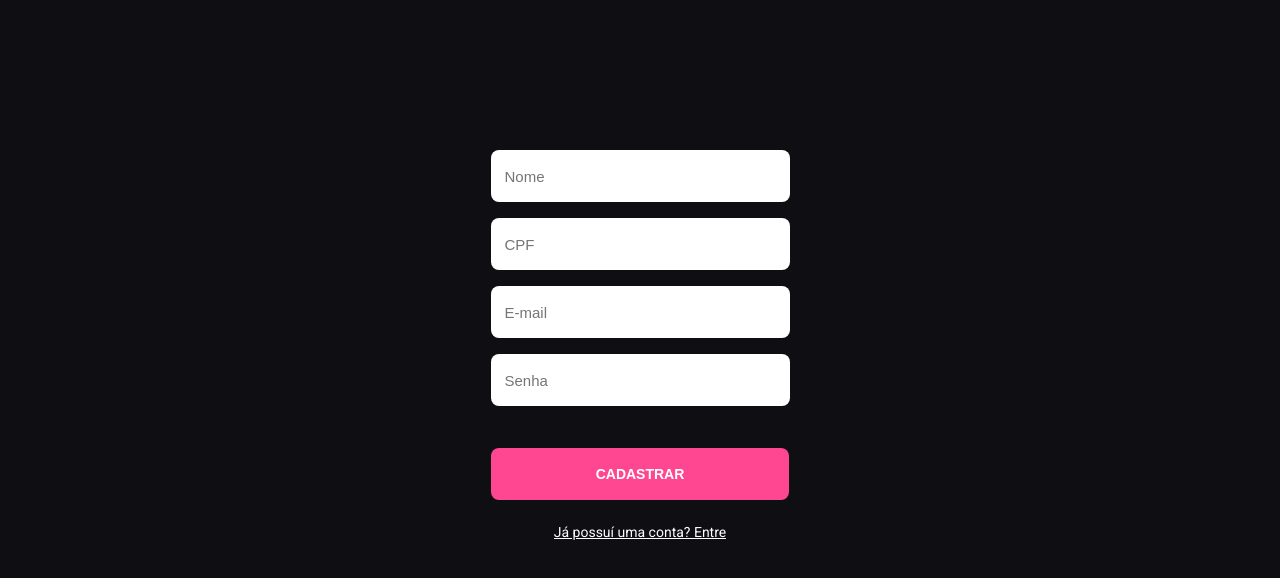
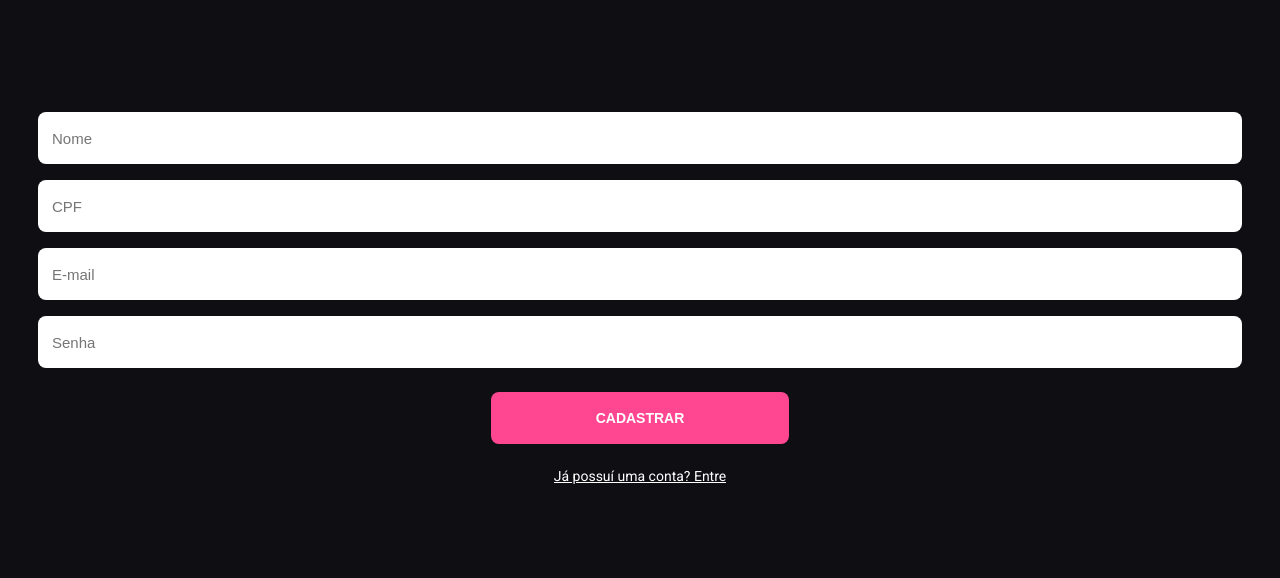
Before and after one commit to NicoleJCLemes/projeto-driven-plus, a React (Create React App) app: page /sign-up in a window 1280 px wide. Shown: the top 578 px of the page. Built offline with nearby package versions, Linux system fonts and the light colour scheme.

Commit message:
project done

```diff
--- a/src/GlobalStyle.js
+++ b/src/GlobalStyle.js
@@ -34,9 +34,6 @@ const GlobalStyle = createGlobalStyle`
     body {
         line-height: 1;
     }
-    ol, ul {
-        list-style: none;
-    }
     blockquote, q {
         quotes: none;
     }
@@ -55,6 +52,7 @@ const GlobalStyle = createGlobalStyle`
     }
     a {
         text-decoration: none;
+        color: #FFFFFF;
     }
     .root {
         background-color: #0E0E13;
--- a/src/components/App.js
+++ b/src/components/App.js
@@ -13,9 +13,10 @@ function App() {
     const [apiData, setApiData] = useState('');
     const savedToken = localStorage.getItem("token");
     const [token, setToken] = useState(savedToken);
+    const [membershipId, setMembershipId] = useState(null);
 
     return(
-        <UserContext.Provider value={{apiData, setApiData, token, setToken}}>
+        <UserContext.Provider value={{apiData, setApiData, token, setToken, membershipId, setMembershipId}}>
             <BrowserRouter>
                 <GlobalStyle />
                 <Routes>
--- /dev/null
+++ b/src/components/ConfirmationScreen.js
@@ -0,0 +1,100 @@
+import axios from "axios";
+import { useContext } from "react";
+import { useNavigate } from "react-router-dom";
+import UserContext from "../contexts/UserContext";
+import styled from 'styled-components';
+
+function ConfirmationScreen(props) {
+
+    const {confirm, price, clientData, membershipId, setConfirm} = props;
+    const {token} = useContext(UserContext);
+    const body = {membershipId, ...clientData};
+    const navigate = useNavigate();
+
+    function sendData() {
+        const URL = "https://mock-api.driven.com.br/api/v4/driven-plus/subscriptions";
+        const promise = axios.post(URL, body, {
+            headers: {
+                "Authorization": `Bearer ${token}`
+            }
+        })
+        promise.then(() => navigate('/home'));
+        promise.catch(() => alert('Não foi possível realizar sua assinatura'));
+    }
+
+    return confirm === true ? (
+            <Div className="confirmation">
+                <ion-icon onClick={() => setConfirm(false)} name="close-circle"></ion-icon>
+                <div className="box">
+                    <p>Tem certeza que deseja assinar o plano Driven Plus (R$ {price})?</p>
+                    <div className="buttons">
+                        <button onClick={() => setConfirm(false)}>Não</button>
+                        <button onClick={sendData}>Sim</button>
+                    </div>
+                </div>
+            </Div>
+        ) : (
+            <>
+            </>
+        )
+}
+
+const Div = styled.div`
+    z-index: 1;
+    width: 100vw;
+    height: 100vh;
+    background-color: rgba(0, 0, 0, 0.6);
+    position: absolute;
+    inset: 0;
+    display: flex;
+    justify-content: center;
+    align-items: center;
+
+    .box {
+        background-color: #FFFFFF;
+        width: 248px;
+        height: 210px;
+        background: #FFFFFF;
+        border-radius: 12px;
+    }
+
+    ion-icon {
+        position: absolute;
+        top: 24px;
+        right: 22px;
+        font-size: 35px;
+        color: #FFFFFF;
+    }
+
+    p {
+        font-weight: 700;
+        font-size: 18px;
+        line-height: 21px;
+        text-align: center;
+        color: #000000;
+        margin: 33px 22px 47px 22px;
+    }
+
+    button {
+        width: 95px;
+        height: 52px;
+        border-radius: 8px;
+        border: none;
+        color: #FFFFFF;
+        background-color: #FF4791;
+    }
+
+    .buttons {
+        display: flex;
+        justify-content: space-between;
+        margin: 0 22px;
+
+        button:first-child {
+            background-color: #CECECE;
+        }
+    }
+
+
+`
+
+export default ConfirmationScreen;
--- a/src/components/Login.js
+++ b/src/components/Login.js
@@ -27,46 +27,60 @@ function Login() {
             password
         })
 
+        function whichPage(data) {
+            if (data.membership === null) {
+                navigate('/subscriptions');
+            } else {navigate('/home')}
+        }
+
         promise.then((response) => {
             const {data} = response;
             localStorage.setItem("token", `${data.token}`);
             setToken(data.token);
             setApiData(data);
-            navigate('/subscriptions');
+            whichPage(data);
         })
         promise.catch(() => alert("Não foi possível realizar o seu login."), setIsLoading(false))
     }
 
     return isLoading === false ? (
-        <>
+        <Div>
             <Logo src={logo} alt="driven plus" />
             <Form onSubmit={login}>
-                <input type='email' placeholder='E-mail' required onChange={(e) => setEmail(e.target.value)} />
-                <input type='password' placeholder='Senha' required onChange={(e) => setPassword(e.target.value)} />
+                <Input type='email' placeholder='E-mail' required onChange={(e) => setEmail(e.target.value)} />
+                <Input type='password' placeholder='Senha' required onChange={(e) => setPassword(e.target.value)} />
                 <Button type='submit'>ENTRAR</Button>
                 <Link to="/sign-up"><p>Não possuí uma conta? Cadastre-se</p></Link>
             </Form>
-        </>
+        </Div>
     ) : (
-        <>
+        <Div>
             <Logo src={logo} alt="driven plus" />
             <Form>
-                <input className='opacity' type='email' placeholder='E-mail' disabled />
-                <input className='opacity' type='password' placeholder='Senha' disabled />
+                <Input className='opacity' type='email' placeholder='E-mail' disabled />
+                <Input className='opacity' type='password' placeholder='Senha' disabled />
                 <Button type='submit' disabled>
                     <ThreeDots color="#FFFFFF" height={13} width={298} />
                 </Button>
                 <p>Não possuí uma conta? Cadastre-se</p>
             </Form>
-        </>
+        </Div>
     )
 }
 
 const Logo = styled.img`
-    margin: 134px auto 62px auto;
+    margin: 134px 0 62px 0;
     width: 299px;
     height: 49px;
     display: flex;
 `
 
+const Div = styled.div`
+    padding: 0 38px;
+`
+
+const Input = styled.input`
+    margin-bottom: 16px;
+`
+
 export default Login
--- a/src/components/SignUp.js
+++ b/src/components/SignUp.js
@@ -4,6 +4,7 @@ import { Link, useNavigate } from "react-router-dom";
 import axios from 'axios';
 import { ThreeDots } from "react-loader-spinner";
 import { useState } from "react";
+import styled from 'styled-components';
 
 function SignUp() {
 
@@ -33,28 +34,40 @@ function SignUp() {
 
 
     return isLoading === false ? (
+        <Div>
             <Form onSubmit={signUp}>
-            <div></div>
-            <input type='text' placeholder='Nome' required onChange={(e) => setName(e.target.value)} />
-            <input type='number' placeholder='CPF' required onChange={(e) => setCpf(e.target.value)} />
-            <input type='email' placeholder='E-mail' required onChange={(e) => setEmail(e.target.value)} />
-            <input type='password' placeholder='Senha' required onChange={(e) => setPassword(e.target.value)} />
+                <div className="dark-space"></div>
+                <Input type='text' placeholder='Nome' required onChange={(e) => setName(e.target.value)} />
+                <Input type='number' placeholder='CPF' required onChange={(e) => setCpf(e.target.value)} />
+                <Input type='email' placeholder='E-mail' required onChange={(e) => setEmail(e.target.value)} />
+                <Input type='password' placeholder='Senha' required onChange={(e) => setPassword(e.target.value)} />
                 <Button type="submit">CADASTRAR</Button>
                 <Link to="/"><p>Já possuí uma conta? Entre</p></Link>
             </Form>
+        </Div>
     ) : (
+        <Div>
             <Form>
                 <div></div>
-            <input className="opacity" type='text' placeholder='Nome' disabled/>
-            <input className="opacity" type='number' placeholder='CPF' disabled/>
-            <input className="opacity" type='email' placeholder='E-mail' disabled/>
-            <input className="opacity" type='password' placeholder='Senha' disabled/>
+                <Input className="opacity" type='text' placeholder='Nome' disabled/>
+                <Input className="opacity" type='number' placeholder='CPF' disabled/>
+                <Input className="opacity" type='email' placeholder='E-mail' disabled/>
+                <Input className="opacity" type='password' placeholder='Senha' disabled/>
                 <Button disabled type="submit">
                     <ThreeDots color="#FFFFFF" height={13} width={298} />
                 </Button>
                 <p>Já possui uma conta? Entre</p>
             </Form>
+        </Div>
     )
 }
 
+const Div = styled.div`
+    padding: 0 38px;
+`
+
+const Input = styled.input`
+    margin-bottom: 16px;
+`
+
 export default SignUp;
--- a/src/components/Subscriptions.js
+++ b/src/components/Subscriptions.js
@@ -1,5 +1,5 @@
 import styled from 'styled-components';
-import { useState, useContext } from 'react';
+import { useState, useContext, useEffect } from 'react';
 import axios from 'axios';
 import { Link } from 'react-router-dom';
 import UserContext from '../contexts/UserContext';
@@ -11,6 +11,7 @@ function Subscriptions() {
 
     const [planData, setPlanData] = useState([]);
 
+    useEffect(()=> {
         const URL = "https://mock-api.driven.com.br/api/v4/driven-plus/subscriptions/memberships";
         const promise = axios.get(URL, {
             headers: {
@@ -20,7 +21,9 @@ function Subscriptions() {
         promise.then((response) => {
             const {data} = response;
             setPlanData(data);
-    })
+        }) // eslint-disable-next-line
+    }, [])
+
 
     return (
         <Div>
--- a/src/style/Button.js
+++ b/src/style/Button.js
@@ -10,7 +10,7 @@ const Button = styled.button`
     font-size: 14px;
     line-height: 16px;
     color: #FFFFFF;
-    margin-top: 26px;
+    margin-top: 8px;
     display: flex;
     justify-content: center;
     align-items: center;
--- a/src/style/Form.js
+++ b/src/style/Form.js
@@ -1,7 +1,6 @@
 import styled from 'styled-components';
 
 const Form = styled.form`
-    padding: 38px;
     display: flex;
     flex-direction: column;
     align-items: center;
@@ -9,10 +8,9 @@ const Form = styled.form`
     input {
         background: #FFFFFF;
         border-radius: 8px;
-        width: 299px;
+        width: 100%;
         height: 52px;
         border: none;
-        margin-bottom: 16px;
         padding-left: 14px;
         font-size: 15px;
 
@@ -34,7 +32,7 @@ const Form = styled.form`
         margin-top: 24px;
     }
 
-    div {
+    .dark-space {
         width: 299px;
         height: 14px;
         margin: 49px 38px;
@@ -43,5 +41,16 @@ const Form = styled.form`
     .opacity {
         opacity: 0.7;
     }
+
+    div {
+        display: flex;
+        justify-content: space-between;
+
+        input {
+            width: 48.8%;
+            margin-bottom: 4px;
+        }
+    }
+
 `
 export default Form;
```
Also changed, not shown: src/components/ChosenPlan.js (+58 -14 lines), src/components/Home.js (+114 -1 lines). Lines whose indentation alone changed are shown as unchanged.
